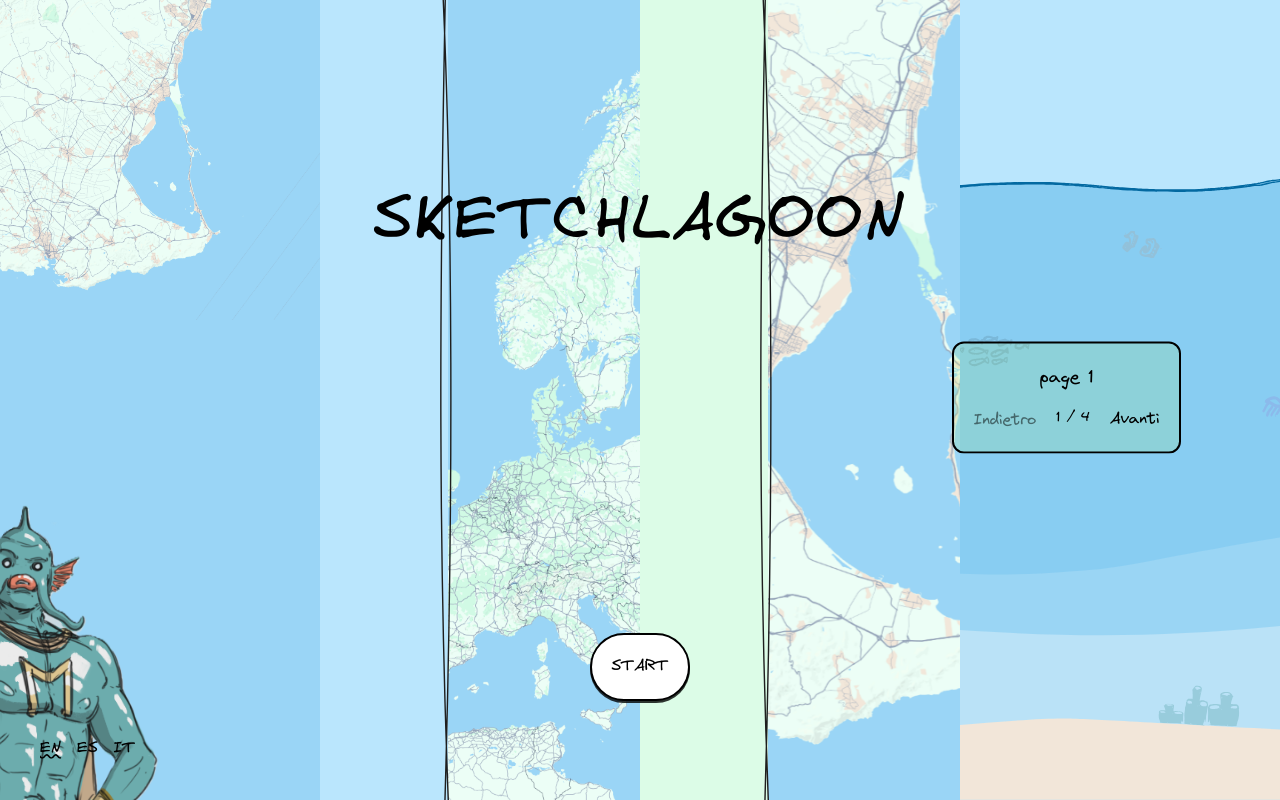
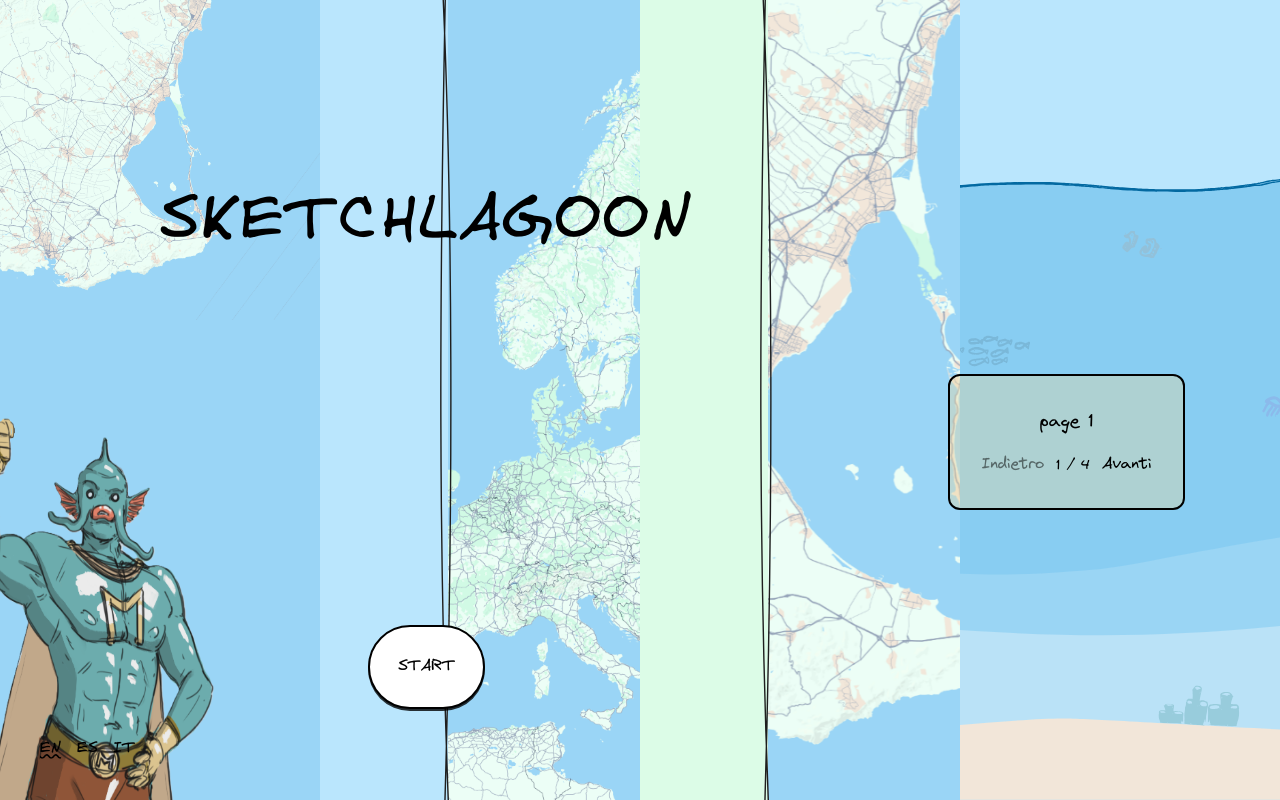
Before and after one commit to Laterale/Progetto-Tesi, a Next.js app: page /en in a window 1280 px wide. Built offline with nearby package versions, Linux system fonts and the light colour scheme; no server answers.

Commit message:
Made more of the site responsive and made various layoout improvements

```diff
--- a/src/components/menuTextBox.tsx
+++ b/src/components/menuTextBox.tsx
@@ -27,26 +27,26 @@ const MenuTextBox: FC<{
   };
 
   return (
-    <div className={cn("rounded-xl bg-[#a8eb5127] border-2 border-black shadow-solid animate-bounce-slight", className)}>
+    <div className={cn("rounded-xl bg-[#ecd89f62] border-2 border-black shadow-solid animate-bounce-slight p-5", className)}>
       <p className="flex justify-center text-lg mb-4">{page[currentPage]}</p>
 
-      <div className="flex justify-center">
+      <div className="flex justify-evenly items-end">
         <button
           onClick={prevPage}
           disabled={currentPage === 0}
-          className="animate-bounce-slight disabled:opacity-50 disabled:animate-none text-black"
+          className="disabled:opacity-50 text-black"
         >
           Indietro
         </button>
 
-        <span className="text-sm text-black pl-5 pr-5">
+        <span className="text-sm text-black pl-3 pr-3">
           {currentPage + 1} / {page.length}
         </span>
 
         <button
           onClick={nextPage}
           disabled={currentPage === page.length - 1}
-          className="rounded text-black animate-bounce-slight disabled:opacity-50 disabled:animate-none"
+          className="rounded text-black disabled:opacity-50"
         >
           Avanti
         </button>
--- a/src/components/sections/section0-menu.tsx
+++ b/src/components/sections/section0-menu.tsx
@@ -22,9 +22,9 @@ export const MenuBackground = () => {
             transition={{ duration: 0.7 }}
             />
             <motion.img
-            src="/assets/upper-mascotte.png"
+            src="/assets/Mar_Menor_Mascotte_2.png"
             alt="Mascotte Start"
-            className="absolute lg:right-40 bottom-0 size-80"
+            className="absolute lg:right-1/4 bottom-0 lg:size-96 size-80"
             initial={{ opacity: 0, scale: 1.2 }}
             animate={{ opacity: 1, scale: 1 }}
             exit={{ opacity: 0, scale: 1.2 }}
@@ -37,17 +37,17 @@ export const MenuBackground = () => {
 export const MenuContent = () =>{
     return(
     <div className="h-full w-full grid grid-cols-3 grid-rows-3 font-hand pointer-events-auto">
-        <div className="lg:col-start-3 lg:row-start-2 lg:col-span-1 lg:p-10 col-start-1 row-start-2 col-span-3 p-5 flex justify-center items-center">
-            <MenuTextBox className="p-5">
+        <div className="lg:col-start-3 lg:row-start-2 lg:col-span-1 lg:pr-10 lg:pl-10 lg:items-end col-start-1 row-start-2 col-span-3 p-5 flex justify-center items-center">
+            <MenuTextBox className="p-8">
             </MenuTextBox>
         </div>
         <LocaleSwitcher className="absolute left-10 bottom-10"/>
-        <div className="col-span-3 flex justify-center lg:items-end items-center">
+        <div className="lg:col-span-2 col-span-3 flex justify-center items-end">
             <h1 className="text-[clamp(2.5rem,8vw,3rem)] lg:text-[clamp(3rem,5vw,4rem)] text-center tracking-wide break-words leading-snug animate-bounce-slight">
                 SKETCHLAGOON
             </h1>
         </div>
-        <div className="row-start-3 col-start-2 flex justify-center items-center">
+        <div className="row-start-3 lg:col-start-1 col-start-2 lg:col-span-2 flex justify-center items-center">
             <StartButton>
             </StartButton>
         </div>
--- a/src/components/sections/section1-eu-map.tsx
+++ b/src/components/sections/section1-eu-map.tsx
@@ -44,21 +44,26 @@ export const EuMapContent = () => {
   const { euMap: dictionary } = useDictionary()
 
   return (
-  <div className="h-full w-full grid lg:grid-cols-5">
-    <div className="lg:col-span-2 font-hand flex flex-col p-8 pointer-events-auto max-lg:max-h-[50vh] max-lg:justify-center max-lg:h-[50vh]">
+  <div className="h-full w-full grid lg:grid-cols-5 font-hand pointer-events-auto">
+    <div className="lg:col-span-2 flex-col pt-8 pl-8 pr-8  max-lg:max-h-[50vh] max-lg:h-[50vh]">
       <h1 className="text-[clamp(2rem,8vw,3rem)] tracking-wide mb-4 break-words leading-snug lg:text-[clamp(3rem,5vw,4rem)] max-lg:leading-tight">
         {dictionary.title}
       </h1>
-      <p className="text-[clamp(0.6rem,3.0vw,1.2rem)] tracking-wide styled-marks [&_mark]:bg-purple-300 max-lg:leading-snug">
+      <p className="text-[clamp(1rem,3.0vw,1.2rem)] tracking-wide styled-marks [&_mark]:bg-purple-300 max-lg:leading-snug ">
         {dictionary.description}
       </p>
-      <div className="lg:flex lg:justify-between grid grid-cols-2 items-end mt-auto">
-        <div />
-        <PageSwitcher
-        currentPageId={pageIds.eu}
-        className="max-w-[250px] min-w-[169px] col-span-1 translate-y-10 lg:relative lg:translate-x-[60%] lg:-translate-y-32"
+    </div>
+    <div className="hidden lg:flex lg:justify-center lg:col-start-2 lg:items-center lg:col-span-2">
+      <PageSwitcher
+      currentPageId={pageIds.eu}
+      className="max-w-[250px] min-w-[120px]"
       />
-      </div>
+    </div>
+    <div className="lg:hidden absolute-center">
+      <PageSwitcher
+      currentPageId={pageIds.eu}
+      className="max-w-[250px] min-w-[120px]"
+      />
     </div>
   </div>
   )
--- a/src/components/sections/section2-lagoon-map.tsx
+++ b/src/components/sections/section2-lagoon-map.tsx
@@ -57,23 +57,27 @@ export const LagoonMapContent = () => {
   const { lagoonMap: dictionary } = useDictionary()
 
   return (
-    <div className="h-full w-full grid lg:grid-cols-5">
-      <div className="lg:col-span-2 font-hand flex flex-col p-8 pointer-events-auto max-lg:max-h-[50vh] max-lg:justify-center max-lg:h-[50vh]">
-        <h1 className="text-[clamp(2rem,8vw,3rem)] tracking-wide mb-4 break-words leading-snug lg:text-[clamp(3rem,5vw,4rem)] max-lg:leading-tight">
+    <div className="h-full w-full grid lg:grid-cols-5 font-hand pointer-events-auto">
+      <div className="lg:col-span-2 flex-col pt-8 pl-8 pr-8 max-lg:max-h-[50vh] max-lg:h-[50vh]">
+        <h1 className="text-[clamp(0.5rem,6vw,3rem)] tracking-wide mb-4 break-words leading-snug lg:text-[clamp(3rem,5vw,4rem)] max-lg:leading-tight">
           {dictionary.title}
         </h1>
-        <p className="text-[clamp(0.6rem,3.0vw,1.2rem)] tracking-wide styled-marks [&_mark]:bg-indigo-300 max-lg:leading-snug">
+        <p className="text-[clamp(0.7rem,3.0vw,1.2rem)] tracking-wide styled-marks max-lg:leading-snug [&_mark]:bg-indigo-300">
           {dictionary.description}
         </p>
-        <div className="flex justify-between items-end mt-auto">
-          <div />
+      </div>
+        <div className="hidden lg:flex lg:justify-center lg:col-start-2 lg:items-center lg:col-span-2">
           <PageSwitcher
-            currentPageId={pageIds.lagoon}
-            className="max-w-[250px] min-w-[169px] col-span-1 translate-y-10 lg:relative lg:translate-x-[60%] lg:-translate-y-32"
+          currentPageId={pageIds.lagoon}
+          className="max-w-[250px] min-w-[120px]"
           />
         </div>
-      </div>
-      <div className="lg:col-span-3 lg:max-h-screen overflow-hidden relative" />
+        <div className="lg:hidden absolute-center">
+          <PageSwitcher
+          currentPageId={pageIds.lagoon}
+          className="max-w-[250px] min-w-[120px]"
+          />
+        </div>
     </div>
   )
 }
--- a/src/components/start-button.tsx
+++ b/src/components/start-button.tsx
@@ -10,7 +10,7 @@ const StartButton: FC<{
     //const dictionary = useDictionary()
     return(
         <div
-        className={cn("p-5 bg-white rounded-full border-2 border-black shadow-solid-base",className)}
+        className={cn("p-7 bg-white rounded-full border-2 border-black shadow-solid-base",className)}
         >
             <button
             className={cn("items-center animate-bounce-medium",className)}
```
Also changed, not shown: public/assets/Mar_Menor_Mascotte_2.png (added).
